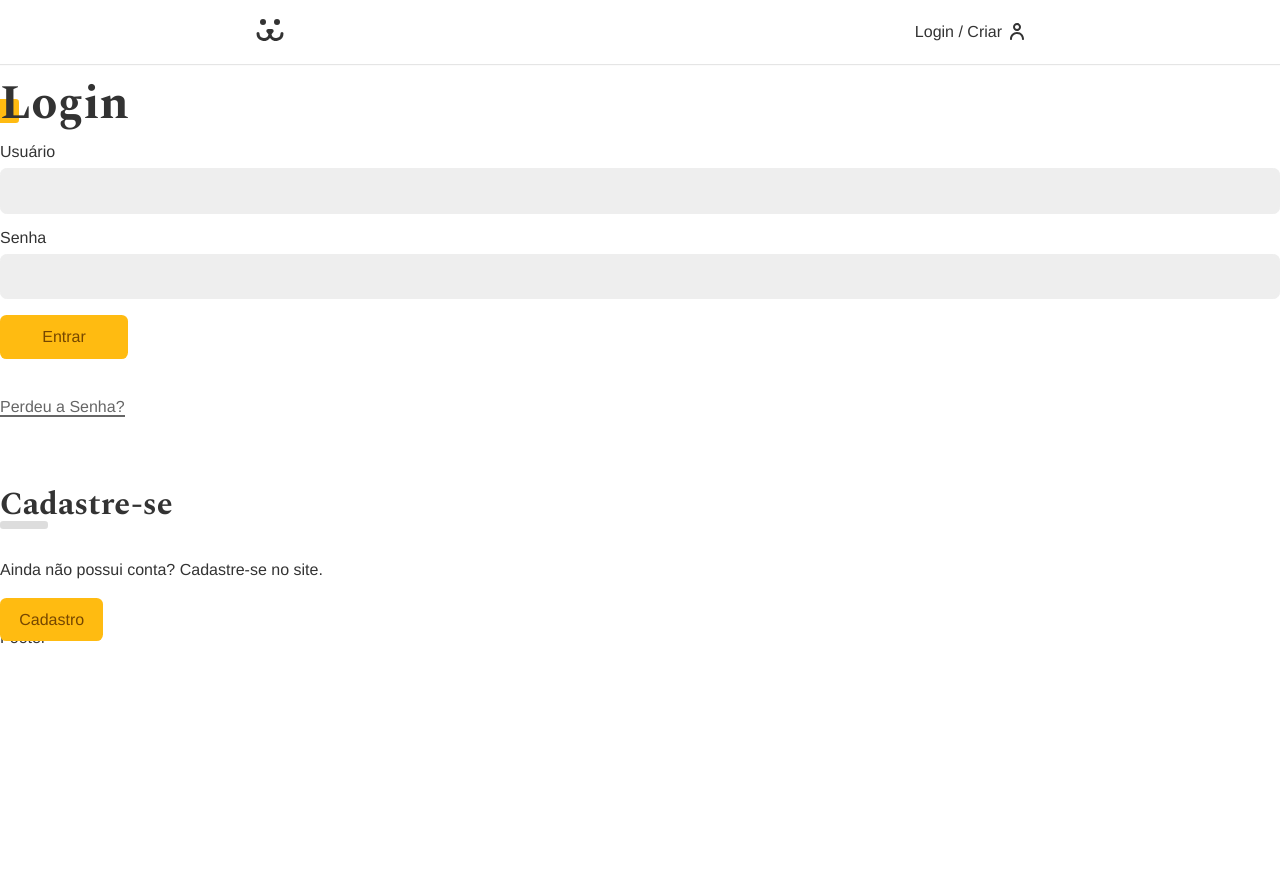
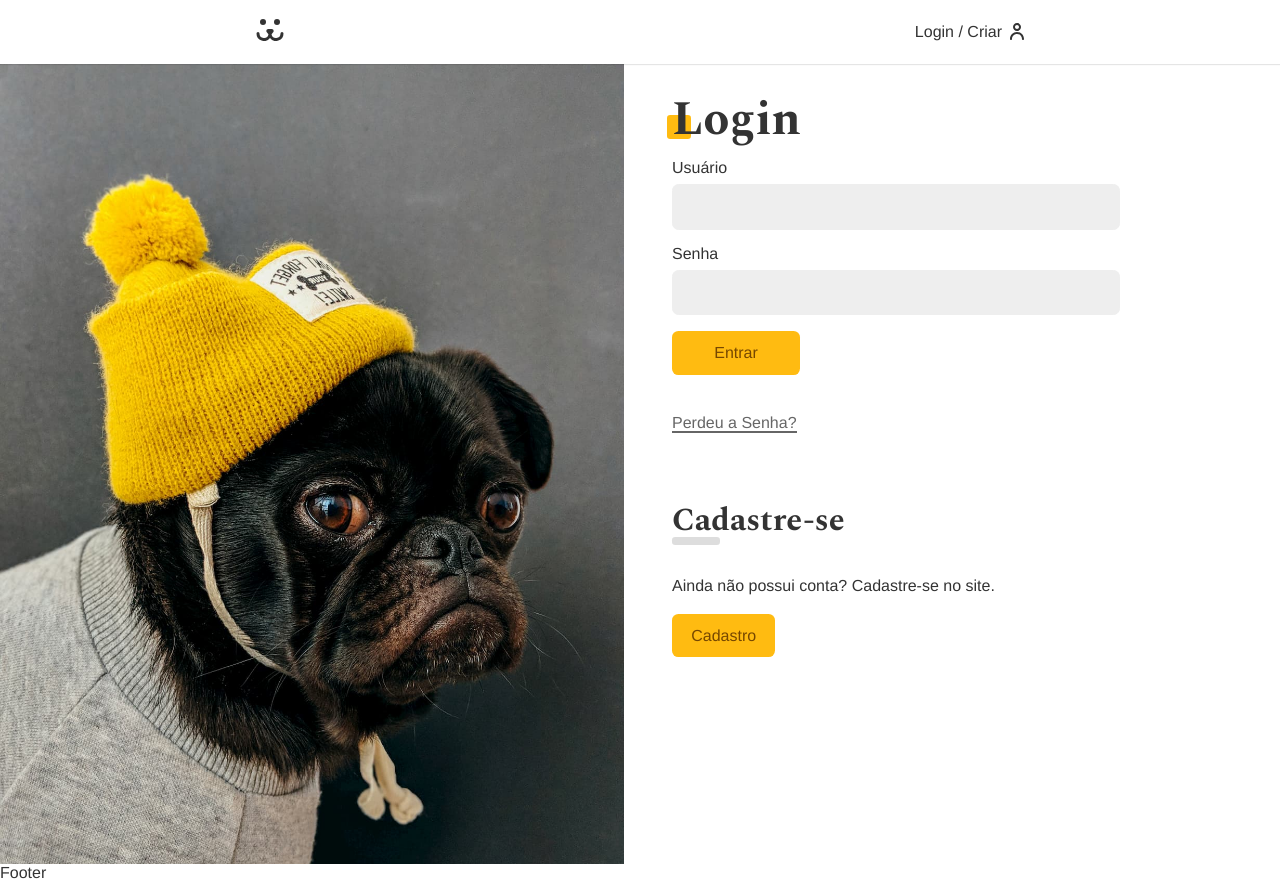
Before and after one commit to Egnaldo-Viana/Dogs, a React (Vite) app: page /login in a window 1280 px wide. Before the commit the page ends 800 px from the top, so only its background shows below. Built offline with nearby package versions, Linux system fonts and the light colour scheme.

Commit message:
background da pagina de login

```diff
--- a/src/Components/Login/Login.jsx
+++ b/src/Components/Login/Login.jsx
@@ -5,13 +5,15 @@
 import LoginPasswordLost from './LoginPasswordLost';
 import LoginPasswordReset from './LoginPasswordReset';
 import { UserContext } from '../../UserContext';
+import styles from './Login.module.css';
 
 const Login = () => {
   const { login } = React.useContext(UserContext);
 
   if (login === true) return <Navigate to="/conta" />;
   return (
-    <div>
+    <section className={styles.login}>
+      <div className={styles.forms}>
         <Routes>
           <Route path="/" element={<LoginForm />} />
           <Route path="criar" element={<LoginCreate />} />
@@ -19,6 +21,7 @@
           <Route path="resetar" element={<LoginPasswordReset />} />
         </Routes>
       </div>
+    </section>
   );
 };
 
--- /dev/null
+++ b/src/Components/Login/Login.module.css
@@ -0,0 +1,27 @@
+.login{
+  display: grid;
+  grid-template-columns: 1fr 1fr;
+  min-height: 100vh;
+  gap: 2rem;
+}
+
+.login::before{
+  display: block;
+  content: "";
+  background: url('../../Assets/login.jpg') no-repeat center center;
+  background-size: cover;
+}
+
+.forms{
+  max-width: 30rem;
+  padding: 1rem;
+}
+
+@media (max-width: 40rem){
+  .login{
+    grid-template-columns: 1fr;
+  }
+  .login::before{
+    display: none;
+  }
+}
```
Lines whose indentation alone changed are shown as unchanged.
